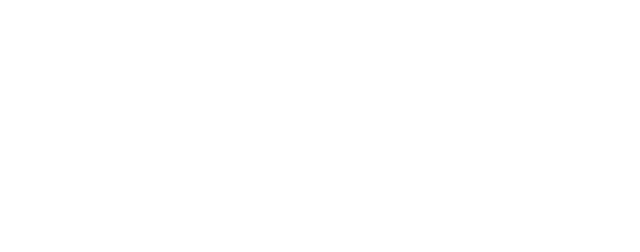
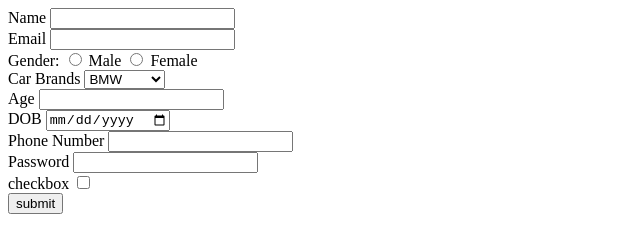
Before and after one commit to acciojob/signup-form-car-khushalpatil093, a website: page main.html in a window 1280 px wide. Shown: the whole page, without its empty margins (0-640 px from the left). Drawn offline with Linux system fonts and the light colour scheme.

Commit message:
created a submission

```diff
--- a/main.html
+++ b/main.html
@@ -8,6 +8,44 @@
 
 <body>
 	<!-- the entire body must be written by student -->
+	<form method="post">
+
+		<label for="name">Name</label>
+		<input type="text" id="name" required><br>
+
+		<label for="email">Email</label>
+		<input type="email" id="email" required><br>
+
+		<label>Gender:</label>
+		<input type="radio" id="gender_m" required>
+		<label for="gender_m">Male</label>
+		<input type="radio" id="gender_f" required>
+		<label for="gender_f">Female</label><br>
+
+		<label for="cars">Car Brands</label>
+		<select id="cars" required>
+			<option>BMW</option>
+			<option>Audi</option>
+			<option>Mercedez</option>
+		</select><br>
+
+		<label for="age">Age</label>
+		<input type="number" id="age" required><br>
+
+		<label for="dob">DOB</label>
+		<input type="date" id="dob" required><br>
+
+		<label for="tel">Phone Number</label>
+		<input type="tel" id="tel" ><br>
+
+		<label for="password">Password</label>
+		<input type="password" id="password" required><br>
+
+		<label for="tos">checkbox</label>
+		<input type="checkbox" id="tos" required><br>
+
+		<button type="button">submit</button>
+	</form>
     <script type="text/javascript" src="./script.js">
 </script>
 
```
